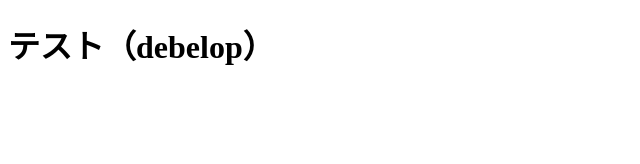
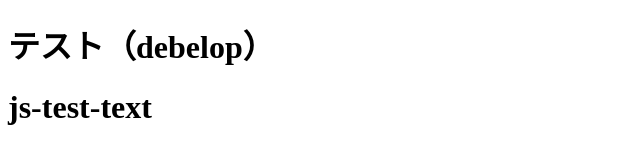
Before and after one commit to WTomoharu/falling-block-puzzle, a plain HTML site: page index.html in a window 1280 px wide. Shown: the whole page, without its empty margins (0-640 px from the left). Drawn offline with Linux system fonts and the light colour scheme.

Commit message:
jsの連携をテスト

```diff
--- a/app.js
+++ b/app.js
@@ -0,0 +1,6 @@
+"use strict";
+
+function init() {
+    let element = document.getElementById("js-test")
+    element.innerHTML = "js-test-text"
+}
--- a/index.html
+++ b/index.html
@@ -6,7 +6,8 @@
     <title>落ちものパズル！</title>
     <script src="app.js"></script>
 </head>
-<body>
+<body onload="init()">
     <h1>テスト（debelop）</h1>
+    <h1 id="js-test"></h1>
 </body>
 </html>
```
